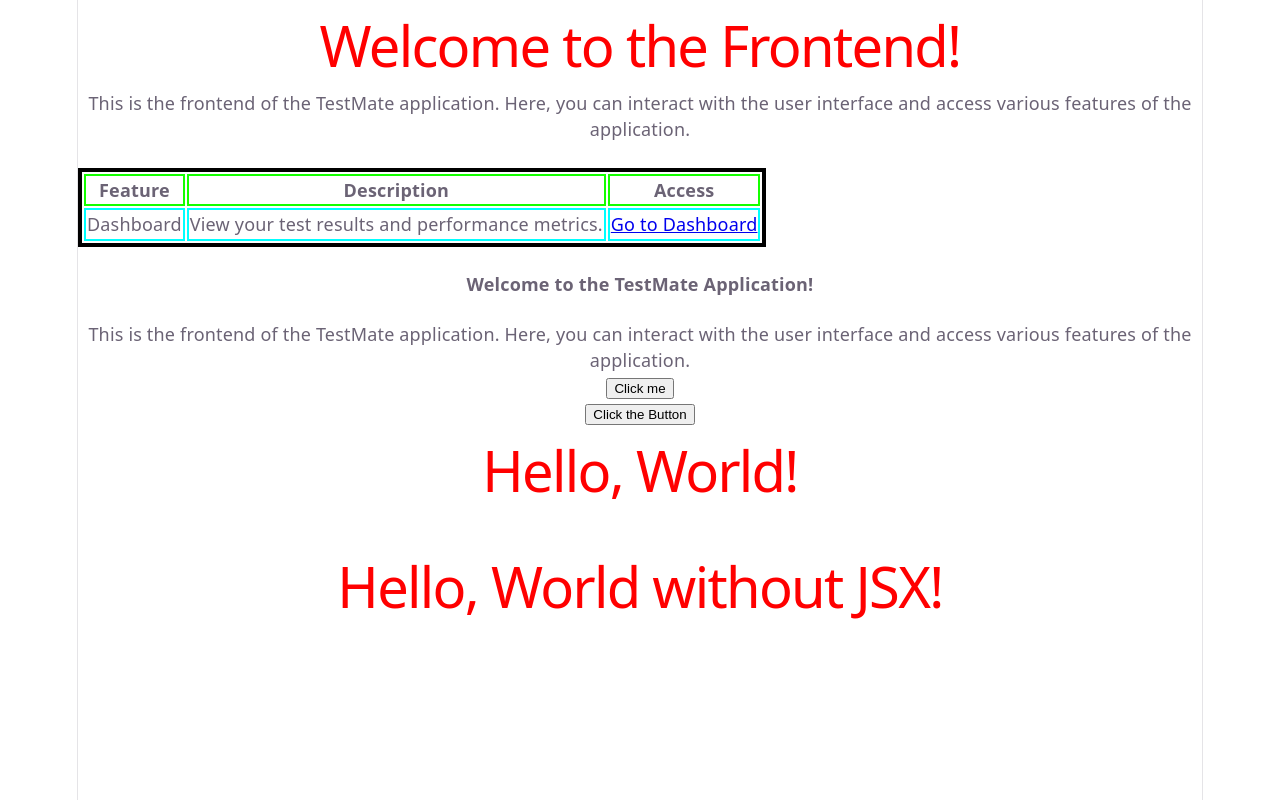
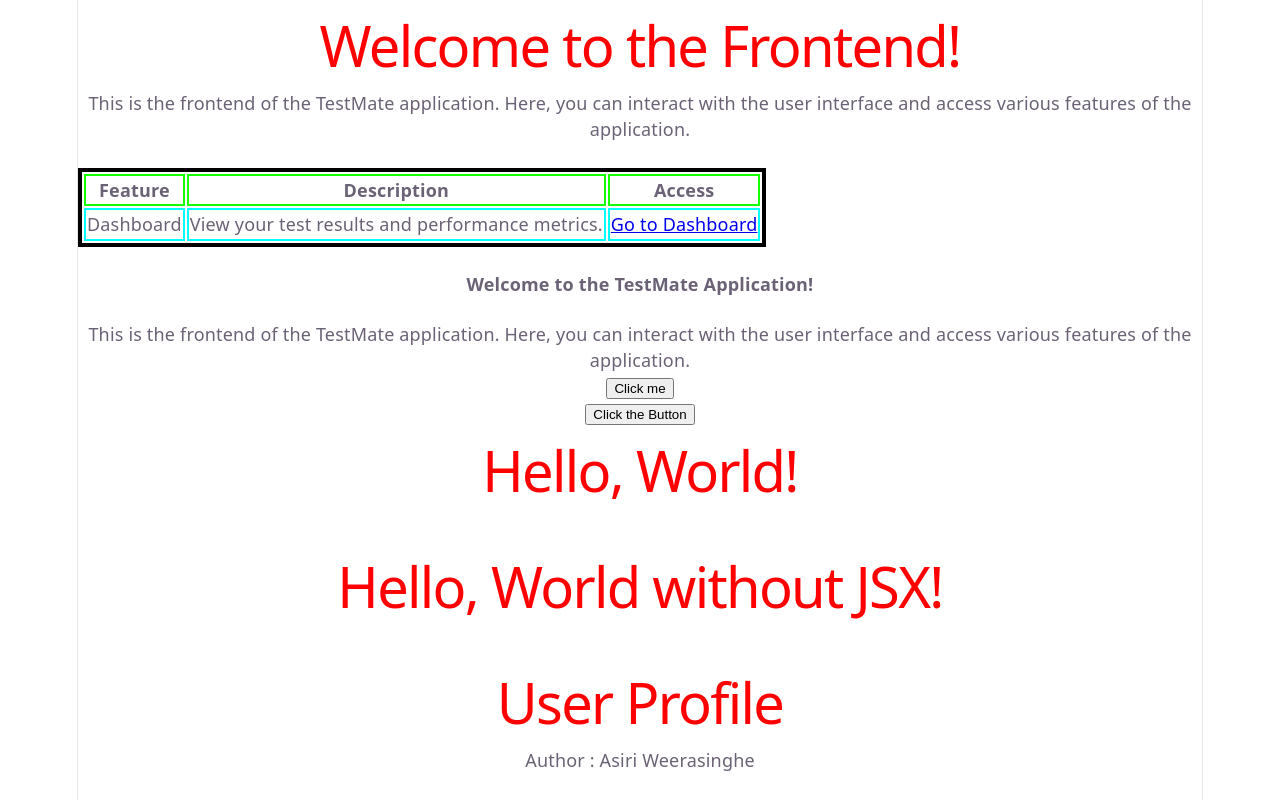
Before and after one commit to Asiri2000/TestMate, a React (Vite) app in the folder front-end/: page / in a window 1280 px wide. Built offline with nearby package versions, Linux system fonts and the light colour scheme.

Commit message:
Add UserProfile component and render in App
Introduce a new UserProfile component (front-end/src/UserProfile.jsx) that displays a simple author heading and info, and import/render it in App.jsx. This integrates a basic user profile section into the main app UI.

```diff
--- a/front-end/src/App.jsx
+++ b/front-end/src/App.jsx
@@ -5,7 +5,7 @@ import {Content} from './Welcome';
 import Button from './Button';
 import {Click} from './Button';
 import {Hello, HelloWithoutJsx} from './Hello';
-
+import {UserProfile} from './UserProfile';
 
 
 function App() {
@@ -45,6 +45,9 @@ function App() {
     <Hello />
       <br />
       <HelloWithoutJsx />
+      <br />
+      <UserProfile />
+
 </div>
 
 
--- /dev/null
+++ b/front-end/src/UserProfile.jsx
@@ -0,0 +1,11 @@
+export const UserProfile = () => {
+
+return (
+
+    <>
+    <h1>User Profile</h1>
+    <p>Author : Asiri Weerasinghe </p>
+    </>
+);
+
+};
```
